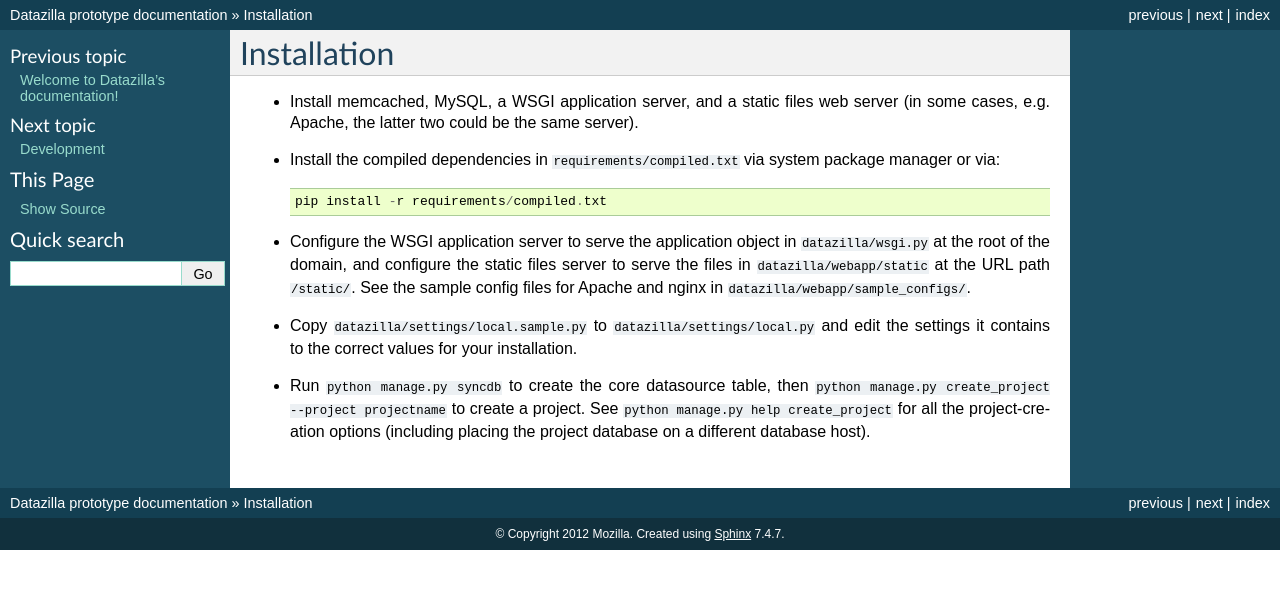
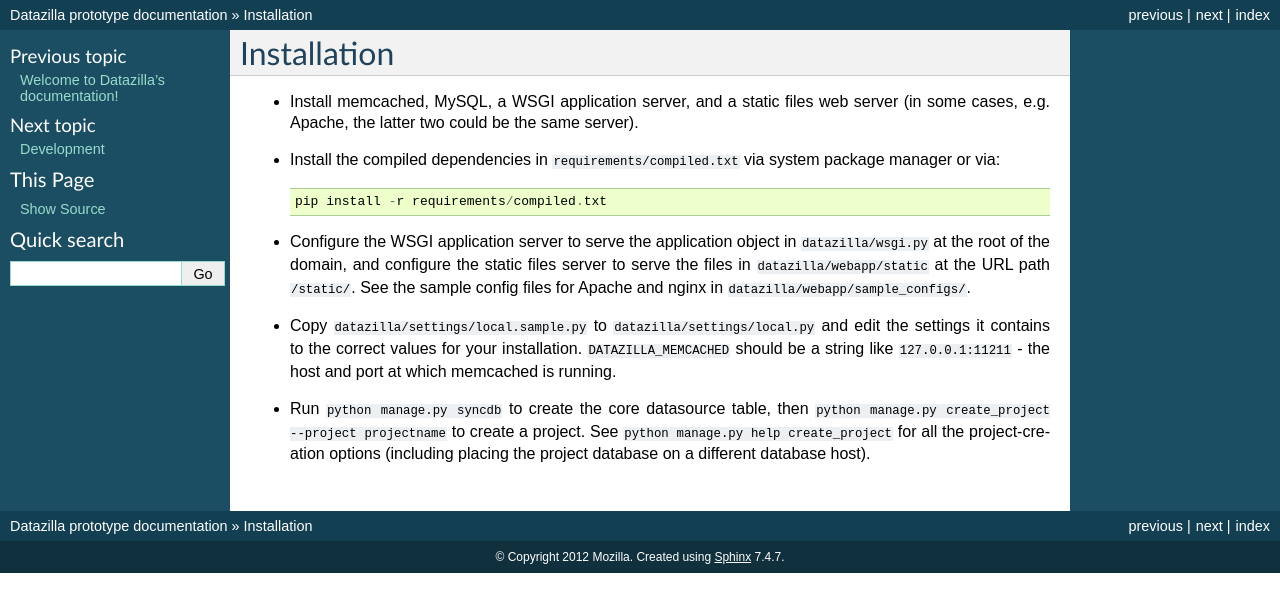
Before and after one commit to mozilla/datazilla, a Sphinx documentation site: the page built from docs/installation.rst, in a window 1280 px wide. Shown: the top 612 px of the page. Built offline with Sphinx 7.4.7, drawn with Linux system fonts in a browser that asks for light colours.

Commit message:
More clarity re memcached setting in docs.

```diff
--- a/docs/installation.rst
+++ b/docs/installation.rst
@@ -17,8 +17,10 @@
   and nginx in ``datazilla/webapp/sample_configs/``.
 
 * Copy ``datazilla/settings/local.sample.py`` to
-  ``datazilla/settings/local.py`` and edit the settings it contains to
-  the correct values for your installation.
+  ``datazilla/settings/local.py`` and edit the settings it contains to the
+  correct values for your installation. ``DATAZILLA_MEMCACHED`` should be a
+  string like ``127.0.0.1:11211`` - the host and port at which memcached is
+  running.
 
 * Run ``python manage.py syncdb`` to create the core datasource table,
   then ``python manage.py create_project --project projectname`` to
```
